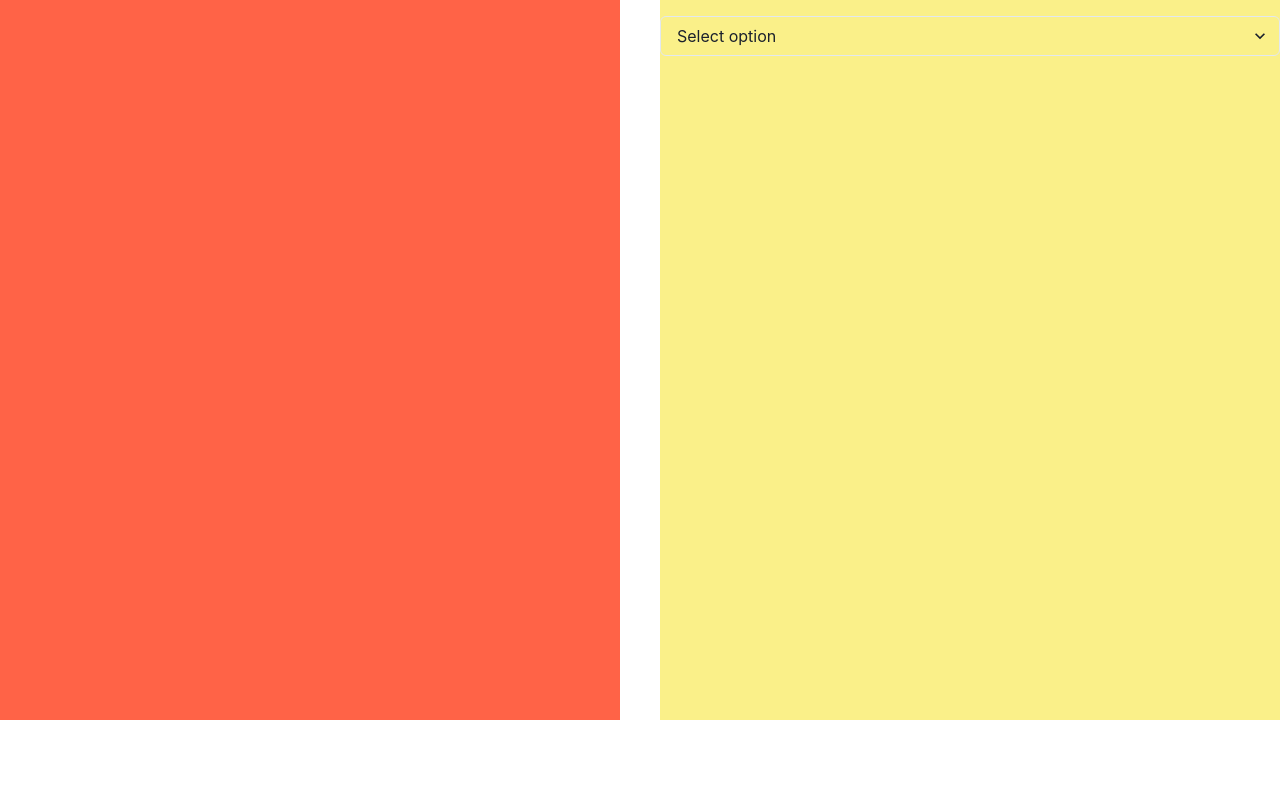
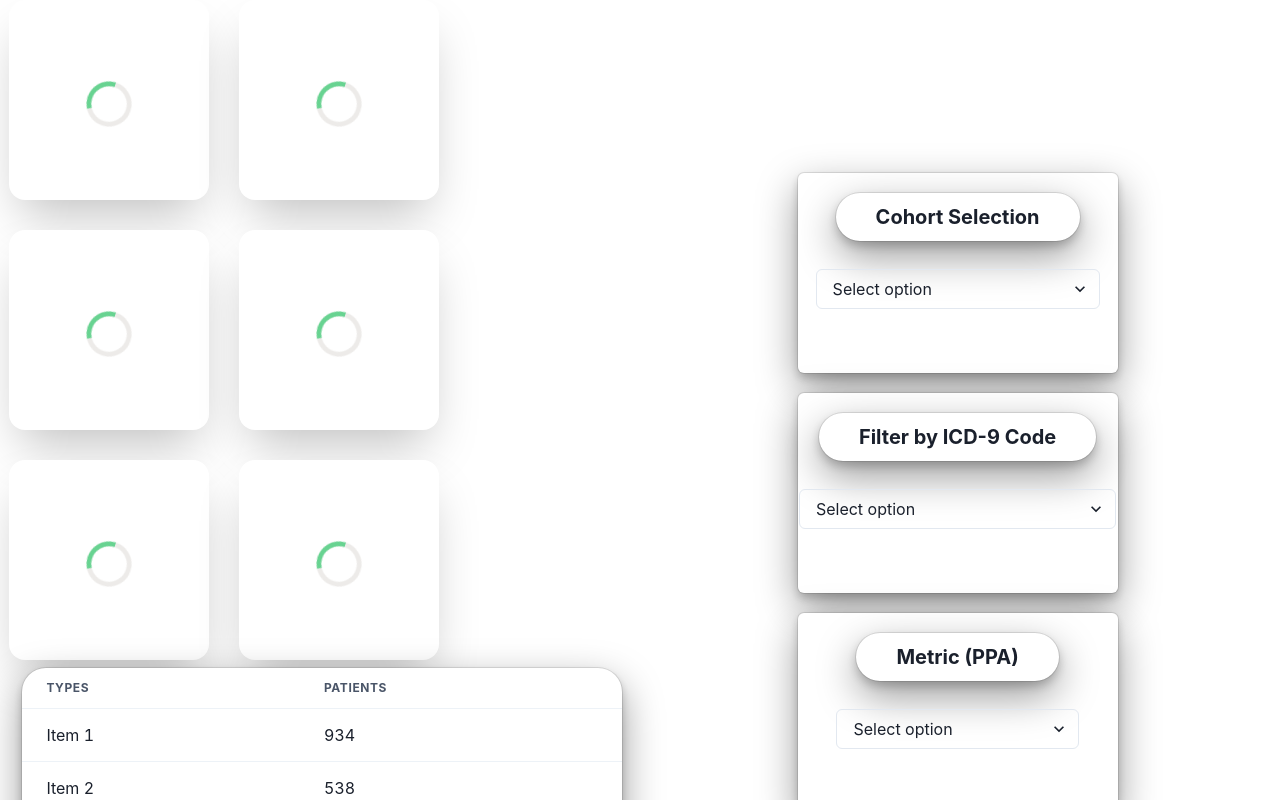
Before and after one commit to kbjohnson-penn/observer-dashboard, a React (Create React App) app: page / in a window 1280 px wide. Shown: the top 800 px of the page. Built offline with nearby package versions, Linux system fonts and the light colour scheme.

Commit message:
first draft

```diff
--- a/src/components/Filter.tsx
+++ b/src/components/Filter.tsx
@@ -1,17 +1,27 @@
-import { Select, Box } from "@chakra-ui/react";
+import { Select, Card, Center, VStack, Box, Heading } from "@chakra-ui/react";
 
 type FilterProps = {
   options: string[];
+  heading: string;
 };
 
-export const Filter = ({ options }: FilterProps) => {
+export const Filter = ({ options, heading }: FilterProps) => {
   return (
-    <Box my={4}>
-      <Select placeholder="Select option">
-        {options.map((option, index) => (
-          <option key={index} value={option}>{option}</option>
-        ))}
-      </Select>
-    </Box>
+    <Card mt='3' boxShadow={'dark-lg'} w={'25vw'} h={'25vh'}>
+      <Center>
+        <VStack>
+          <Box m="5">
+            <Heading size='md' boxShadow={'dark-lg'} rounded={'3xl'} pl='10' pr='10' pt='3' pb='3'>{heading}</Heading>
+          </Box>
+          <Select placeholder="Select option">
+            {options.map((option, index) => (
+              <option key={index} value={option}>
+                {option}
+              </option>
+            ))}
+          </Select>
+        </VStack>
+      </Center>
+    </Card>
   );
 };
--- a/src/components/StatisticsTable.tsx
+++ b/src/components/StatisticsTable.tsx
@@ -1,4 +1,13 @@
-import { Table, Thead, Tbody, Tr, Th, Td } from "@chakra-ui/react";
+import {
+  Table,
+  Thead,
+  Tbody,
+  Tr,
+  Th,
+  Td,
+  Card,
+  Center,
+} from "@chakra-ui/react";
 
 type TableData = {
   column1: string;
@@ -11,11 +20,13 @@ type StatisticsTableProps = {
 
 export const StatisticsTable = ({ data }: StatisticsTableProps) => {
   return (
+    <Center>
+      <Card boxShadow={"dark-lg"} rounded={"3xl"} w="75vh">
         <Table variant="simple">
           <Thead>
             <Tr>
-          <Th>Column 1</Th>
-          <Th>Column 2</Th>
+              <Th>TYPES</Th>
+              <Th>PATIENTS</Th>
             </Tr>
           </Thead>
           <Tbody>
@@ -27,5 +38,7 @@ export const StatisticsTable = ({ data }: StatisticsTableProps) => {
             ))}
           </Tbody>
         </Table>
+      </Card>
+    </Center>
   );
 };
--- /dev/null
+++ b/src/layout/DataSide.tsx
@@ -0,0 +1,47 @@
+import {
+  Card,
+  Center,
+  CircularProgress,
+  VStack,
+  Wrap,
+  WrapItem,
+} from "@chakra-ui/react";
+import { StatisticsTable } from "../components/StatisticsTable";
+
+const DataSide = () => {
+  const tableData = Array.from({ length: 5 }, (_, i) => {
+    return {
+      column1: `Item ${i + 1}`,
+      column2: Math.floor(Math.random() * 1000).toString(),
+    };
+  });
+
+  const numCards = 6;
+
+  return (
+    <Center>
+      <VStack>
+        <Wrap spacing="30px" align="center" w={"49vw"}>
+          {Array.from({ length: numCards }).map((_, i) => (
+            <WrapItem key={i}>
+              <Card alignItems={"center"} w={"25vh"} h="25vh" boxShadow={"2xl"} rounded={'2xl'}>
+                <Center>
+                  <CircularProgress
+                    mt="10vh"
+                    isIndeterminate
+                    color="green.300"
+                  />
+                </Center>
+              </Card>
+            </WrapItem>
+          ))}
+        </Wrap>
+        <Center>
+          <StatisticsTable data={tableData} />
+        </Center>
+      </VStack>
+    </Center>
+  );
+};
+
+export default DataSide;
--- /dev/null
+++ b/src/layout/FilterSide.tsx
@@ -0,0 +1,18 @@
+import { Box, VStack } from "@chakra-ui/react";
+import { Filter } from "../components/Filter";
+
+const FilterSide = () => {
+  const filterOptions = ["value1", "value2", "value3", "value4"];
+
+  return (
+    <Box w={"49vw"}>
+      <VStack>
+        <Filter options={filterOptions} heading={"Cohort Selection"} />
+        <Filter options={filterOptions} heading={"Filter by ICD-9 Code"} />
+        <Filter options={filterOptions} heading={"Metric (PPA)"} />
+      </VStack>
+    </Box>
+  );
+};
+
+export default FilterSide;
--- a/src/pages/Dashboard.tsx
+++ b/src/pages/Dashboard.tsx
@@ -1,17 +1,15 @@
-import { SimpleGrid, Box } from "@chakra-ui/react";
-import { Filter } from "../components/Filter";
+import { Center, HStack } from "@chakra-ui/react";
+import DataSide from "../layout/DataSide";
+import FilterSide from "../layout/FilterSide";
 
 const Dashboard = () => {
-  const filterOptions = ["value1", "value2"];
-
   return (
-    <SimpleGrid columns={2} spacing={10}>
-      <Box bg="tomato" h="90vh"></Box>
-      <Box bg="yellow.200" h="90vh">
-        <Filter options={filterOptions} />
-        {/* <StatisticsTable data={tableData} /> */}
-      </Box>
-    </SimpleGrid>
+    <Center>
+      <HStack>
+        <DataSide />
+        <FilterSide />
+      </HStack>
+    </Center>
   );
 };
 
```
Lines whose indentation alone changed are shown as unchanged.
